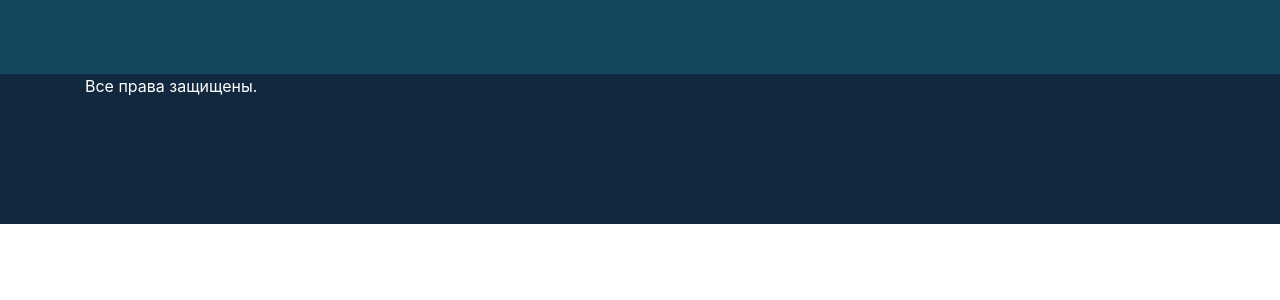
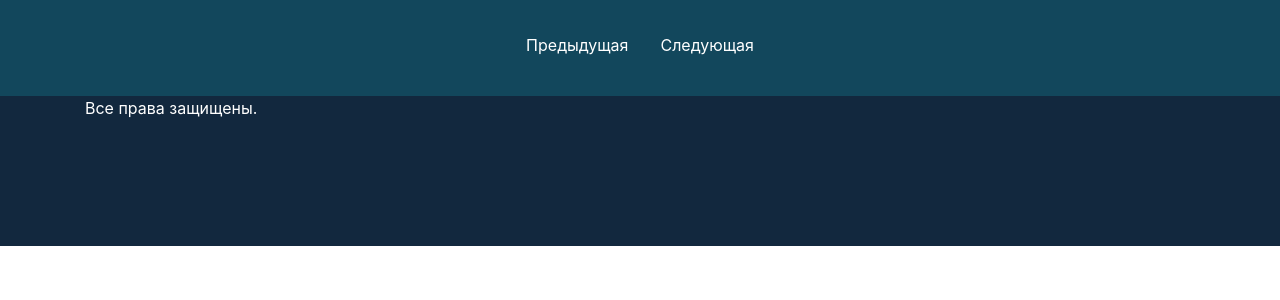
Before and after one commit to MaxViky/GameShop, a Django app: template templates/gamesPage.html in a window 1280 px wide. Shown: the part 68-368 px from the top of the page. Run offline with Django 3.2, Linux system fonts and the light colour scheme; the template is opened without the code that fills it, so the values that code supplies are empty; some libraries are stand-ins or nearby versions.

Commit message:
complete pagination.html

```diff
--- a/templates/gamesPage.html
+++ b/templates/gamesPage.html
@@ -64,6 +64,8 @@
         </div>
         {% endfor %}
     </div>
+    <div class="container" align="center">
     {% include "templates/pagination.html" with page=posts %}
+    </div>
 </div>
 {% endblock %}
--- a/templates/pagination.html
+++ b/templates/pagination.html
@@ -14,32 +14,48 @@ ul.pagination li a {
     text-decoration: none;
 
 }
-.foregWhite{
-color: ;
+.active{
+background-color: #12283e;
 }
+
 </style>
 {% load i18n %}
 <ul class="pagination">
-     {% if  posts.has_previous %}
+    {% if posts.has_previous %}
     <li>
         <a class="Next" href="?page={{ page.previous_page_number }}{% if request.GET.q %}&q=
                       {{request.GET.q }}{% endif %}">{% trans 'Предыдущая' %}
         </a>
     </li>
+    {% else %}
+        <li>
+        <a class="Next" href="">{% trans 'Предыдущая' %}
+        </a>
+    </li>
     {% endif %}
     {% for n in posts.paginator.page_range %}
     {% if n > posts.number|add:-2 and n < posts.number|add:2 %}
-                  <li class='{% if n == posts.number %}active{% else %}no-active{% endif %}'>
+    {% if n == posts.number %}
+    <li>
         <a class="active" href='?page={{ n }}{% if request.GET.q %}&q={{ request.GET.q }}{% endif %}'>{{ n }}</a>
     </li>
+    {% else %}
+    <li >
+        <a href='?page={{ n }}{% if request.GET.q %}&q={{ request.GET.q }}{% endif %}'>{{ n }}</a>
+    </li>
+    {% endif %}
     {% endif %}
     {% endfor %}
-
     {% if posts.has_next %}
     <li>
-                 <a class="Next" href="?page=
-                               {{ posts.next_page_number }}{% if request.GET.q %}&q={{ request.GET.q }}{% endif %}">
+        <a class="Next" href="?page={{ posts.next_page_number }}{% if request.GET.q %}&q=
+        {{ request.GET.q }}{% endif %}">
             {% trans 'Следующая' %}</a>
+    </li>
+    {% else %}
+        <li>
+        <a class="Next" href="">{% trans 'Следующая' %}
+        </a>
     </li>
     {% endif %}
 </ul>
```
Lines whose indentation alone changed are shown as unchanged.
